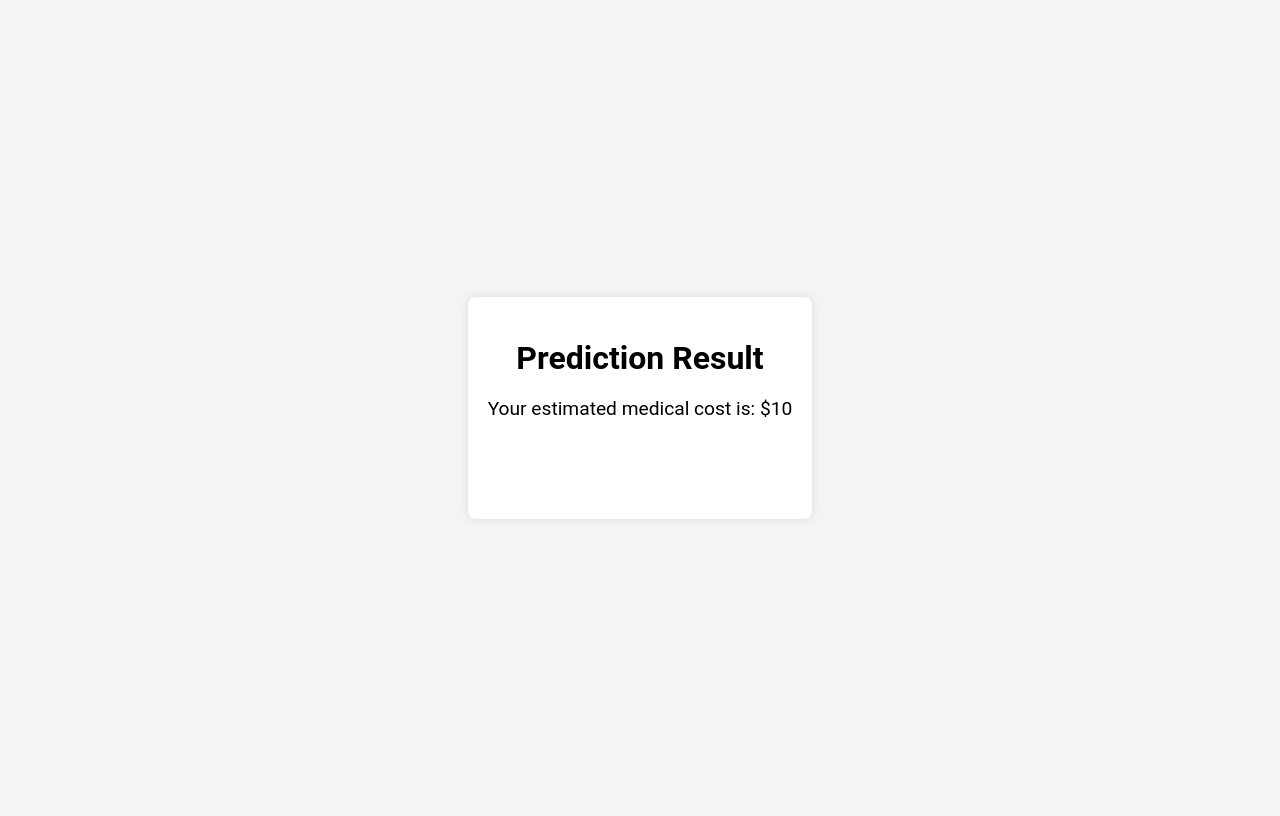
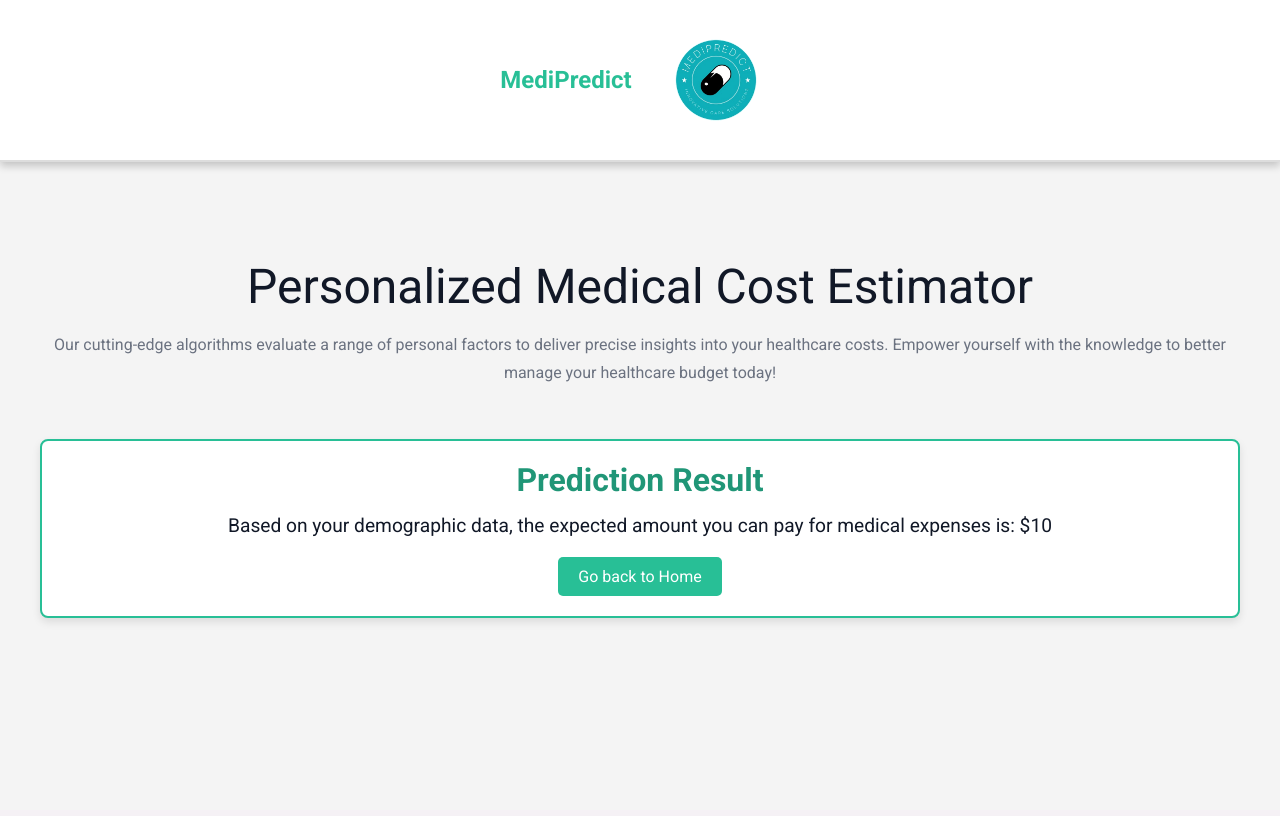
Before and after one commit to KeabetsweMotloung/MediPredict, a Flask app: template Server/templates/PredictionResult.html in a window 1280 px wide. After the commit the page ends 622 px from the top, so only its background shows below. Run offline with Flask 3, Linux system fonts and the light colour scheme; the template is opened without the code that fills it: most values are stand-ins (such as "Sample title", 1, 10 or a date in 2020); parts of the project's set-up code (start-up, migrations or seed data) failed here and were passed over.

Commit message:
Made all pages a bit more consistent

```diff
--- a/Server/server.py
+++ b/Server/server.py
@@ -38,6 +38,8 @@ def predict():
         # Make prediction using the loaded model
         predicted_cost = medical_model.predict(client_data)[0]
 
+        predicted_cost = round(predicted_cost,2)
+
         # Return the prediction as a new template
         return render_template('PredictionResult.html', predicted_cost=predicted_cost)
 
--- a/Server/static/Prediction_results.css
+++ b/Server/static/Prediction_results.css
@@ -1,38 +1,119 @@
+@import url('https://fonts.googleapis.com/css2?family=Roboto:ital,wght@0,100;0,300;0,400;0,500;0,700;0,900;1,100;1,300;1,400;1,500;1,700;1,900&display=swap');
+
+:root {
+    --primary-color: #28bf96;
+    --primary-color-dark: #209677;
+    --text-dark: #111827;
+    --text-light: #6b7280;
+    --white: #ffffff;
+}
+
+* {
+    margin: 0;
+    padding: 0;
+    box-sizing: border-box;
+    font-family: 'Roboto', sans-serif;
+}
 
 body {
     display: flex;
+    height: 100vh;
     justify-content: center;
     align-items: center;
-    height: 100vh;
-    font-family: 'Roboto', sans-serif;
+    padding: 10px;
     background-color: #f4f4f4;
 }
 
-.container {
-    text-align: center;
-    background: #fff;
-    padding: 20px;
-    border-radius: 8px;
-    box-shadow: 0 0 10px rgba(0, 0, 0, 0.1);
+nav {
+    position: fixed;
+    top: 0;
+    left: 0;
+    width: 100%;
+    background-color: var(--white);
+    border-bottom: 2px solid #ddd;
+    box-shadow: 0 4px 8px rgba(0, 0, 0, 0.2);
+    z-index: 1000;
+    display: flex;
+    align-items: center;
+    justify-content: center;
+    padding: 1rem;
 }
 
-.container h1 {
-    margin-bottom: 20px;
-    color: var(--primary-color);
+.nav-container {
+    display: flex;
+    align-items: center;
 }
 
-.container p {
-    margin-bottom: 20px;
-    font-size: 1.2rem;
+.nav_logo {
+    font-size: 1.5rem;
+    font-weight: 600;
+    color: var(--primary-color);
+    margin-right: 20px;
+}
+
+.medi_predict_image img {
+    max-width: 100%;
+    height: auto;
+    display: block;
+}
+
+.container {
+    max-width: 1200px;
+    margin: auto;
+    min-height: 100vh;
+    display: flex;
+    flex-direction: column;
+    padding-top: 120px;
+}
+
+.title {
+    margin-bottom: 1rem;
+    font-size: 3rem;
+    font-weight: 400;
+    color: var(--text-dark);
+    text-align: center;
+}
+
+.title h1 {
+    margin-top: 8rem;
+    font-size: 3rem;
+    font-weight: 400;
     color: var(--text-dark);
 }
 
-.container a {
+.intro-paragraph {
+    margin-bottom: 2rem;
+    color: var(--text-light);
+    line-height: 1.75rem;
+    text-align: center;
+}
+
+.results-container {
+    background: var(--white);
+    border: 2px solid var(--primary-color);
+    border-radius: 8px;
+    box-shadow: 0 4px 8px rgba(0, 0, 0, 0.1);
+    padding: 20px;
+    margin-top: 20px;
+    text-align: center;
+}
+
+.results-container h1 {
+    color: var(--primary-color-dark);
+    margin-bottom: 15px;
+}
+
+.results-container p {
+    font-size: 1.2rem;
+    color: var(--text-dark);
+    margin-bottom: 20px;
+}
+
+.results-container a {
     display: inline-block;
-    margin-top: 20px;
     padding: 10px 20px;
     background: var(--primary-color);
-    color: #fff;
+    color: var(--white);
     border-radius: 5px;
     text-decoration: none;
 }
--- a/Server/templates/PredictionResult.html
+++ b/Server/templates/PredictionResult.html
@@ -4,13 +4,33 @@
     <meta charset="UTF-8">
     <meta name="viewport" content="width=device-width, initial-scale=1.0">
     <link rel="stylesheet" href="{{ url_for('static', filename='Prediction_results.css') }}">
-    <title>Prediction results</title>
+    <title>Prediction Results</title>
 </head>
 <body>
     <div class="container">
-        <h1>Prediction Result</h1>
-        <p>Your estimated medical cost is: ${{ predicted_cost }}</p>
-        <a href="/">Go back to Home</a>
+        <nav>
+            <div class="nav-container">
+                <div class="nav_logo">MediPredict</div>
+                <div class="medi_predict_image">
+                    <img src="{{ url_for('static', filename='assets/medi_predict_logo1.png') }}" alt="Medi_predict_logo" width="128" height="128">
+                </div>
+            </div>
+        </nav>
+
+        <div class="title">
+            <h1>Personalized Medical Cost Estimator</h1>
+        </div>
+
+        <p class="intro-paragraph">
+            Our cutting-edge algorithms evaluate a range of personal factors to deliver precise insights into your healthcare costs.
+            Empower yourself with the knowledge to better manage your healthcare budget today!
+        </p>
+
+        <div class="results-container">
+            <h1>Prediction Result</h1>
+            <p>Based on your demographic data, the expected amount you can pay for medical expenses is: ${{ predicted_cost }}</p>
+            <a href="/">Go back to Home</a>
+        </div>
     </div>
 </body>
 </html>
```
Also changed, not shown: Server/templates/PredictionResultimproved.html (added, +32 -0 lines), Server/templates/AboutUs.html (added).
